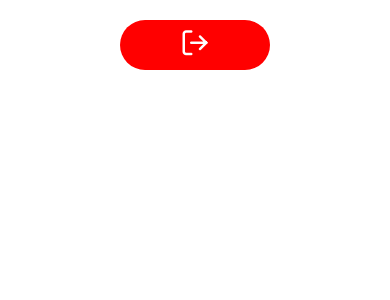
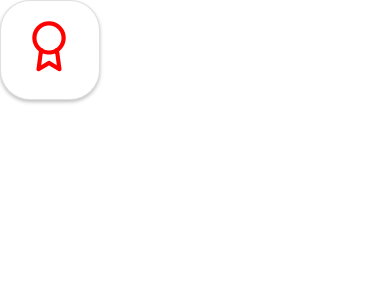
Before and after one commit to Tiberlium/XploreNias, a React Native app: screen / in a window 390 px wide. Shown: the top 300 px of the page. Built offline with nearby package versions, Linux system fonts and the light colour scheme.

Commit message:
penambahan component

```diff
--- a/App.js
+++ b/App.js
@@ -1,12 +1,12 @@
 import React from 'react';
 import {View} from 'react-native';
-import Logoutbtn from './src/component/Logoutbtn';
+import CategoryBtn from './src/component/CategoryBtn';
 
 
 export default function App() {
   return (
     <View>
-      <Logoutbtn/>
+      <CategoryBtn/>
     </View>
   );
 }
--- /dev/null
+++ b/src/component/CategoryBtn.js
@@ -0,0 +1,34 @@
+import React from 'react';
+import {View, TouchableOpacity, StyleSheet} from 'react-native';
+import {Card} from 'react-native-paper';
+import Icon from 'react-native-vector-icons/Feather';
+
+export default function CategoryBtn() {
+  return (
+    <View>
+      <TouchableOpacity>
+        <Card style={styles.btn}>
+          <Icon name="award" size={50} color="red" style={styles.icon}/>
+        </Card>
+      </TouchableOpacity>
+    </View>
+  );
+}
+
+const styles = StyleSheet.create({
+  btn: {
+    height:100,
+    width: 100,
+    borderWidth:0.5,
+    borderRadius: 30,
+    shadowColor: "#000",
+shadowOffset: {
+	width: 0,
+	height: 2,
+},
+shadowOpacity: 0.25,
+shadowRadius: 3.84,
+elevation: 5,
+  },
+  icon:{marginTop:18,marginHorizontal:23}
+});
```
Also changed, not shown: src/component/ReminderCard.js (added, +24 -0 lines).
